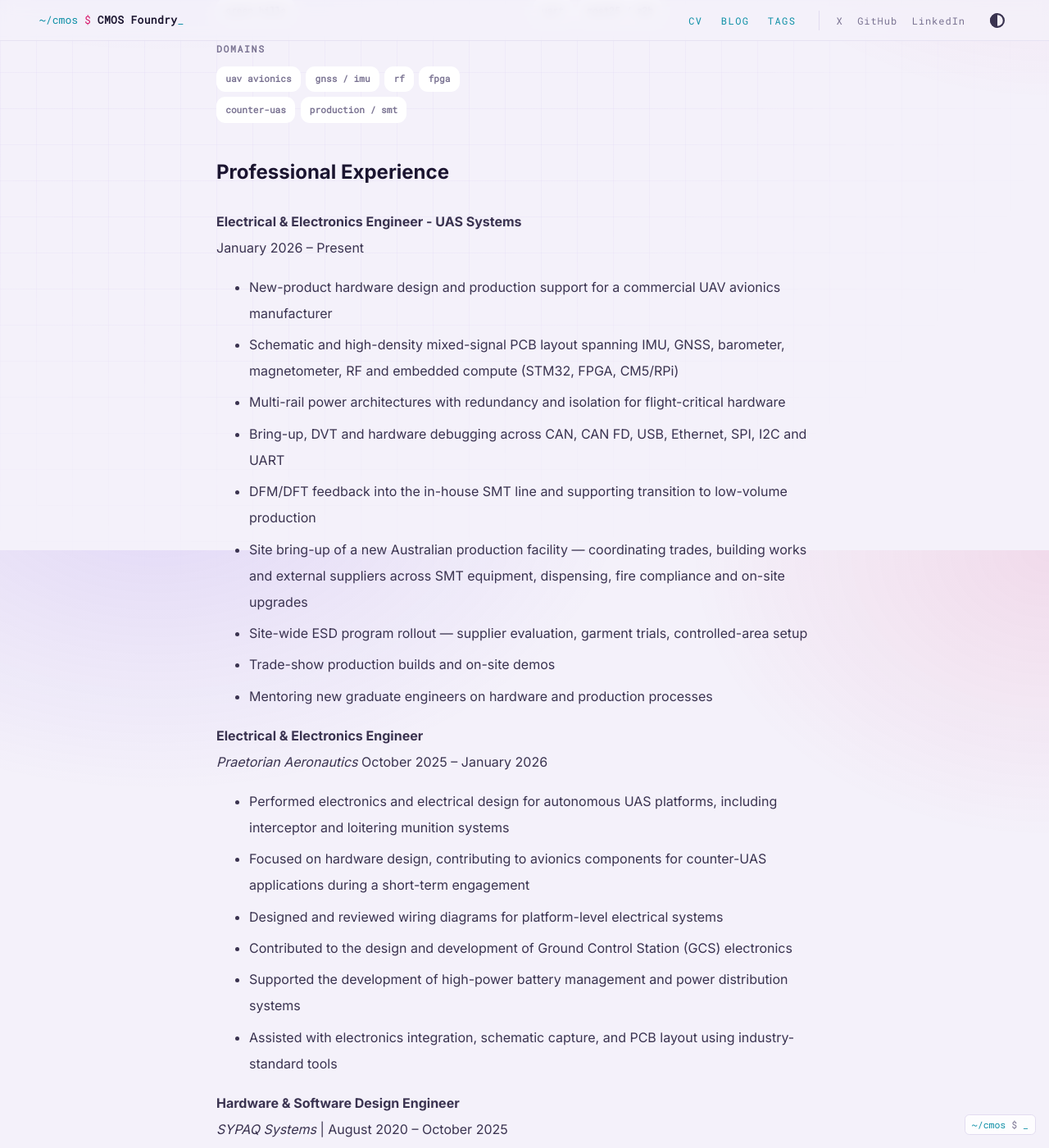
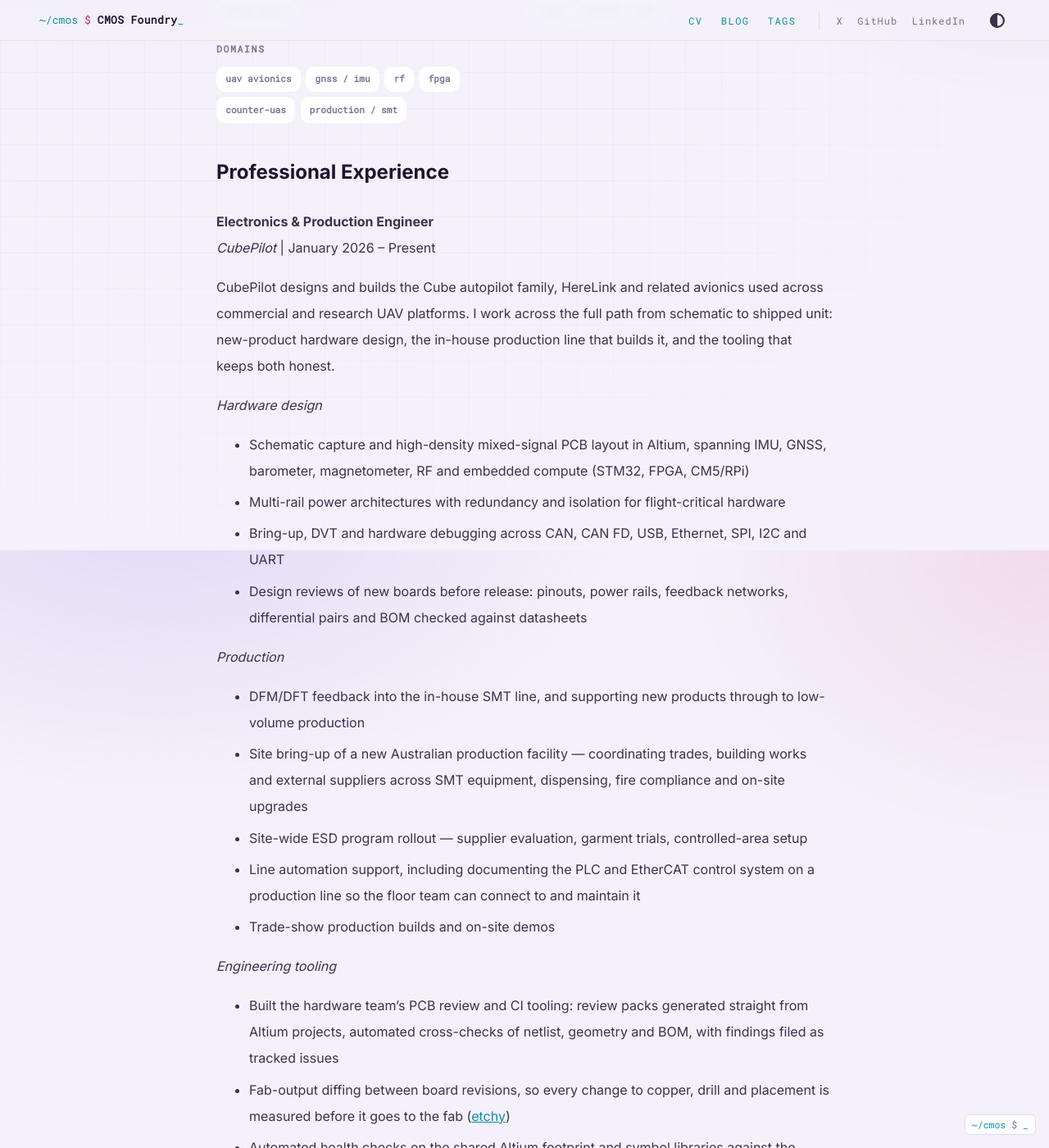
Before and after one commit to Cimos/cimos.github.io, a Jekyll site: the page built from about.md, in a window 1280 px wide and 1400 px high, scrolled down 1129 px. Shown: the whole window at 82% size. Built offline with Jekyll 4.4.1, drawn with Linux system fonts in a browser that asks for light colours; some of the changed text lies outside the part shown.

Commit message:
Update CV current role to CubePilot (#21)
* Update CV current role to CubePilot

Title is now Electronics & Production Engineer at CubePilot, with a line on the review and CI tooling work.

* Expand CubePilot role description on CV

Add a short intro and group the duties into hardware design, production, engineering tooling and team.

```diff
--- a/about.md
+++ b/about.md
@@ -93,16 +93,30 @@
 
 ## Professional Experience
 
-**Electrical & Electronics Engineer - UAS Systems**
-January 2026 – Present
-- New-product hardware design and production support for a commercial UAV avionics manufacturer
-- Schematic and high-density mixed-signal PCB layout spanning IMU, GNSS, barometer, magnetometer, RF and embedded compute (STM32, FPGA, CM5/RPi)
+**Electronics & Production Engineer**
+*CubePilot* | January 2026 – Present
+
+CubePilot designs and builds the Cube autopilot family, HereLink and related avionics used across commercial and research UAV platforms. I work across the full path from schematic to shipped unit: new-product hardware design, the in-house production line that builds it, and the tooling that keeps both honest.
+
+*Hardware design*
+- Schematic capture and high-density mixed-signal PCB layout in Altium, spanning IMU, GNSS, barometer, magnetometer, RF and embedded compute (STM32, FPGA, CM5/RPi)
 - Multi-rail power architectures with redundancy and isolation for flight-critical hardware
 - Bring-up, DVT and hardware debugging across CAN, CAN FD, USB, Ethernet, SPI, I2C and UART
-- DFM/DFT feedback into the in-house SMT line and supporting transition to low-volume production
+- Design reviews of new boards before release: pinouts, power rails, feedback networks, differential pairs and BOM checked against datasheets
+
+*Production*
+- DFM/DFT feedback into the in-house SMT line, and supporting new products through to low-volume production
 - Site bring-up of a new Australian production facility — coordinating trades, building works and external suppliers across SMT equipment, dispensing, fire compliance and on-site upgrades
 - Site-wide ESD program rollout — supplier evaluation, garment trials, controlled-area setup
+- Line automation support, including documenting the PLC and EtherCAT control system on a production line so the floor team can connect to and maintain it
 - Trade-show production builds and on-site demos
+
+*Engineering tooling*
+- Built the hardware team's PCB review and CI tooling: review packs generated straight from Altium projects, automated cross-checks of netlist, geometry and BOM, with findings filed as tracked issues
+- Fab-output diffing between board revisions, so every change to copper, drill and placement is measured before it goes to the fab ([etchy](/etchy-pcb-diff))
+- Automated health checks on the shared Altium footprint and symbol libraries against the company's library conventions
+
+*Team*
 - Mentoring new graduate engineers on hardware and production processes
 
 **Electrical & Electronics Engineer**
```
